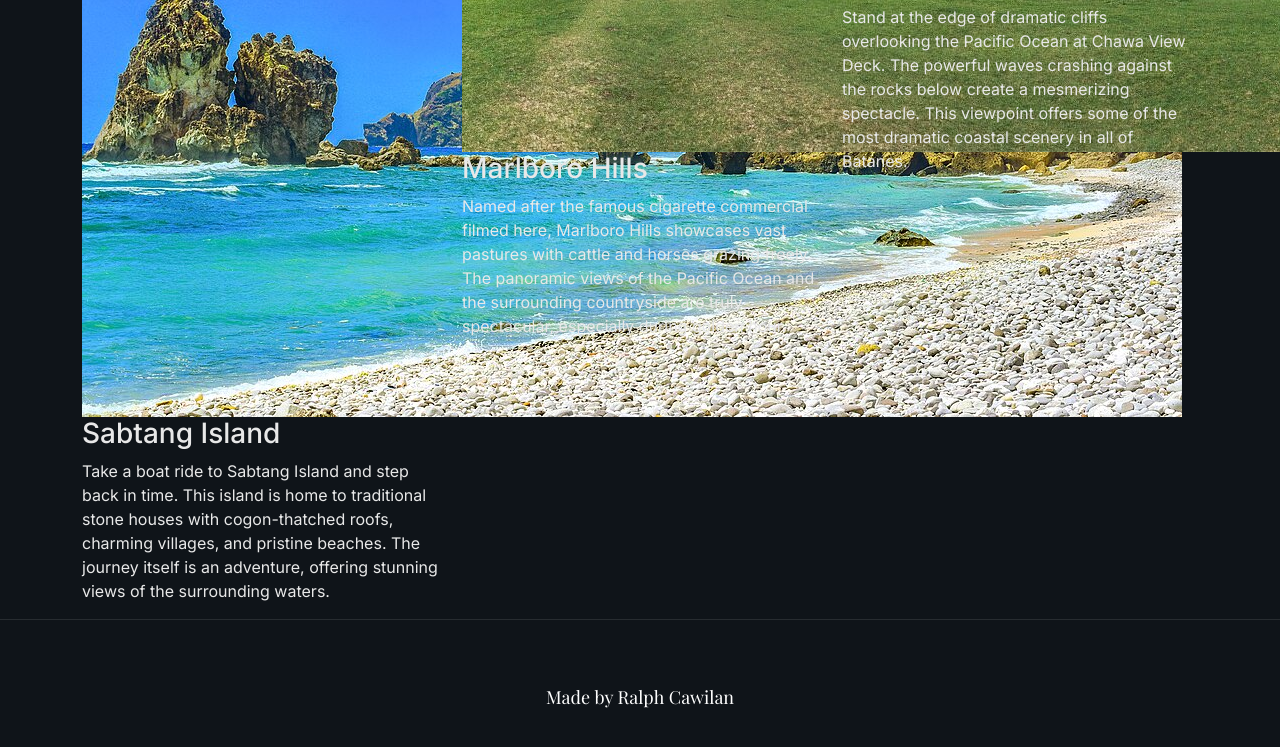
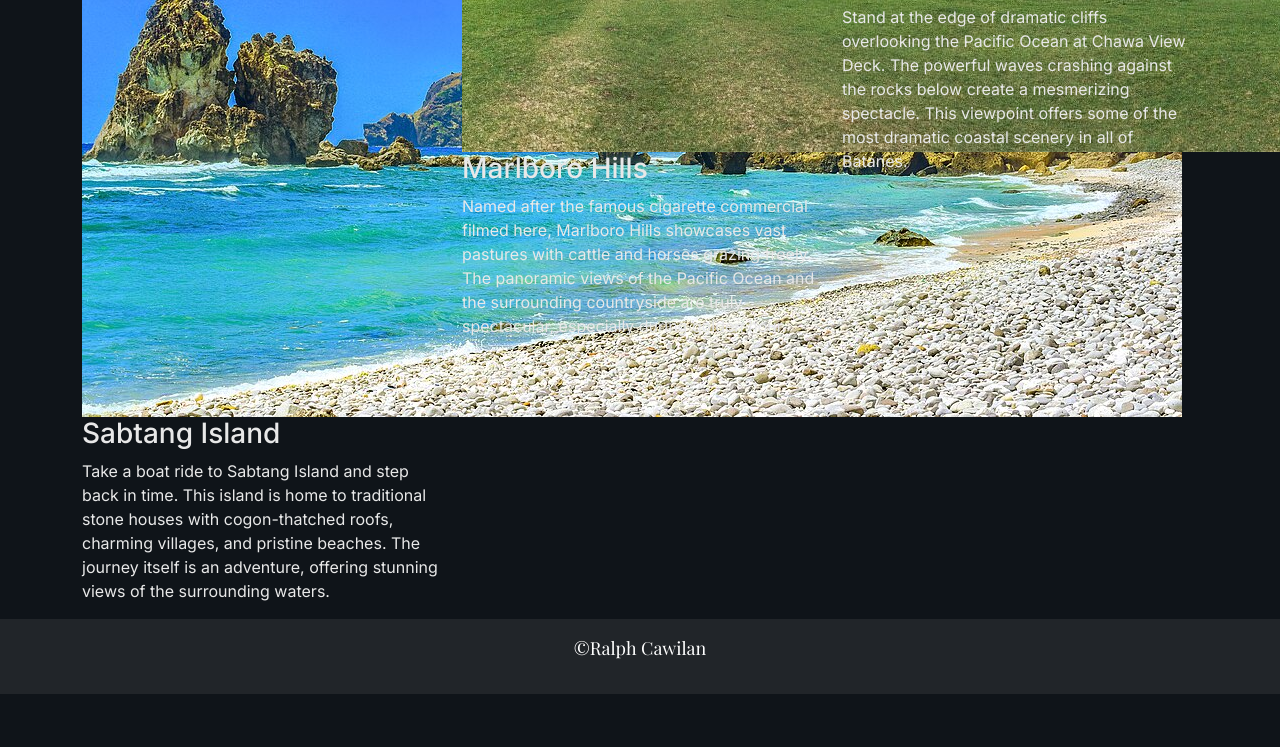
Before and after one commit to rcawilan/showcase-Batanes, a plain HTML site: page index2.html in a window 1280 px wide. Shown: the part 1404-2151 px from the top of the page. After the commit the page ends 2098 px from the top, so only its background shows below. Drawn offline with nearby package versions, Linux system fonts and the light colour scheme.

Commit message:
Update footer

```diff
--- a/index2.html
+++ b/index2.html
@@ -137,9 +137,9 @@
         </div>
     </section>
 
-    <footer class="footer">
-        <div class="container">
-            <p class="footer-credit">Made by Ralph Cawilan</p>
+    <footer class="bg-dark text-center text-lg-start text-white">
+        <div class="text-center p-3">
+            <p class="footer-credit">©Ralph Cawilan</p>
         </div>
     </footer>
     <script src="https://cdn.jsdelivr.net/npm/bootstrap@5.3.8/dist/js/bootstrap.bundle.min.js"
```
Also changed, not shown: index.html (+3 -3 lines). Lines whose indentation alone changed are shown as unchanged.
